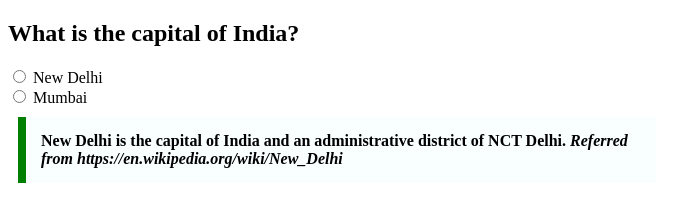
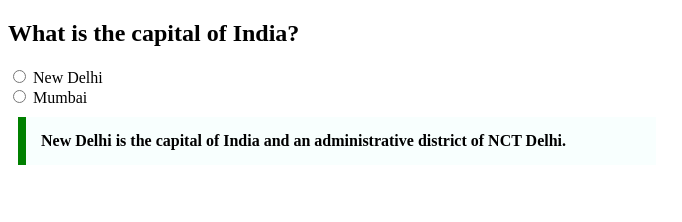
Before and after one commit to acciojob/trivia-priyanshugupta1513, a website: page main.html in a window 1280 px wide. Shown: the whole page, without its empty margins (0-682 px from the left). Drawn offline with Linux system fonts and the light colour scheme.

Commit message:
created a submission

```diff
--- a/main.html
+++ b/main.html
@@ -14,8 +14,8 @@
 	<br>
 	<input type="radio" value="Mumbai"> Mumbai
 
-	<blockquote class="quote">
-		New Delhi is the capital of India and an administrative district of NCT Delhi. <cite>Referred from https://en.wikipedia.org/wiki/New_Delhi</cite>
+	<blockquote class="quote" cite="https://en.wikipedia.org/wiki/New_Delhi">
+		New Delhi is the capital of India and an administrative district of NCT Delhi.
 	</blockquote>
 
     <script type="text/javascript" src="./script.js">
```
